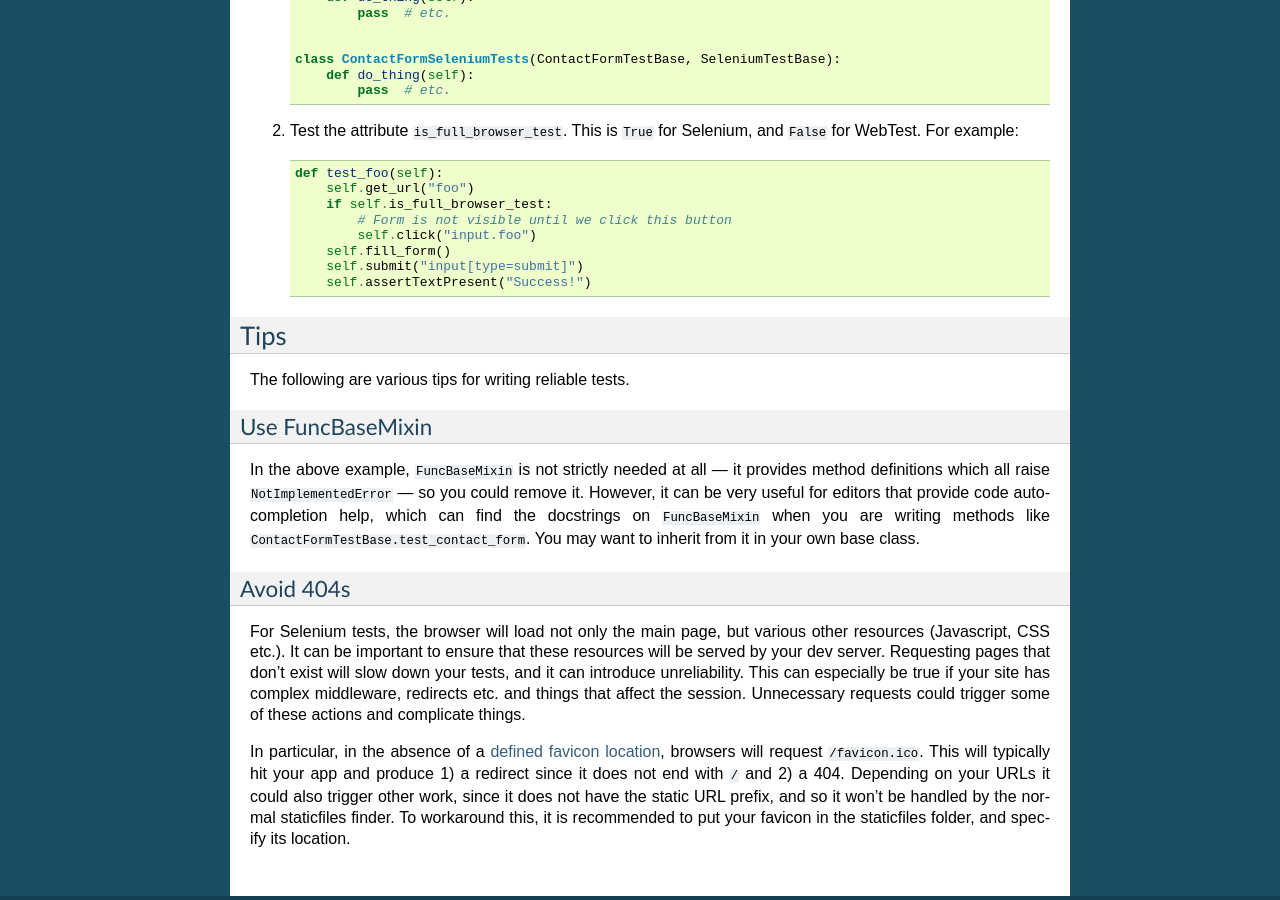
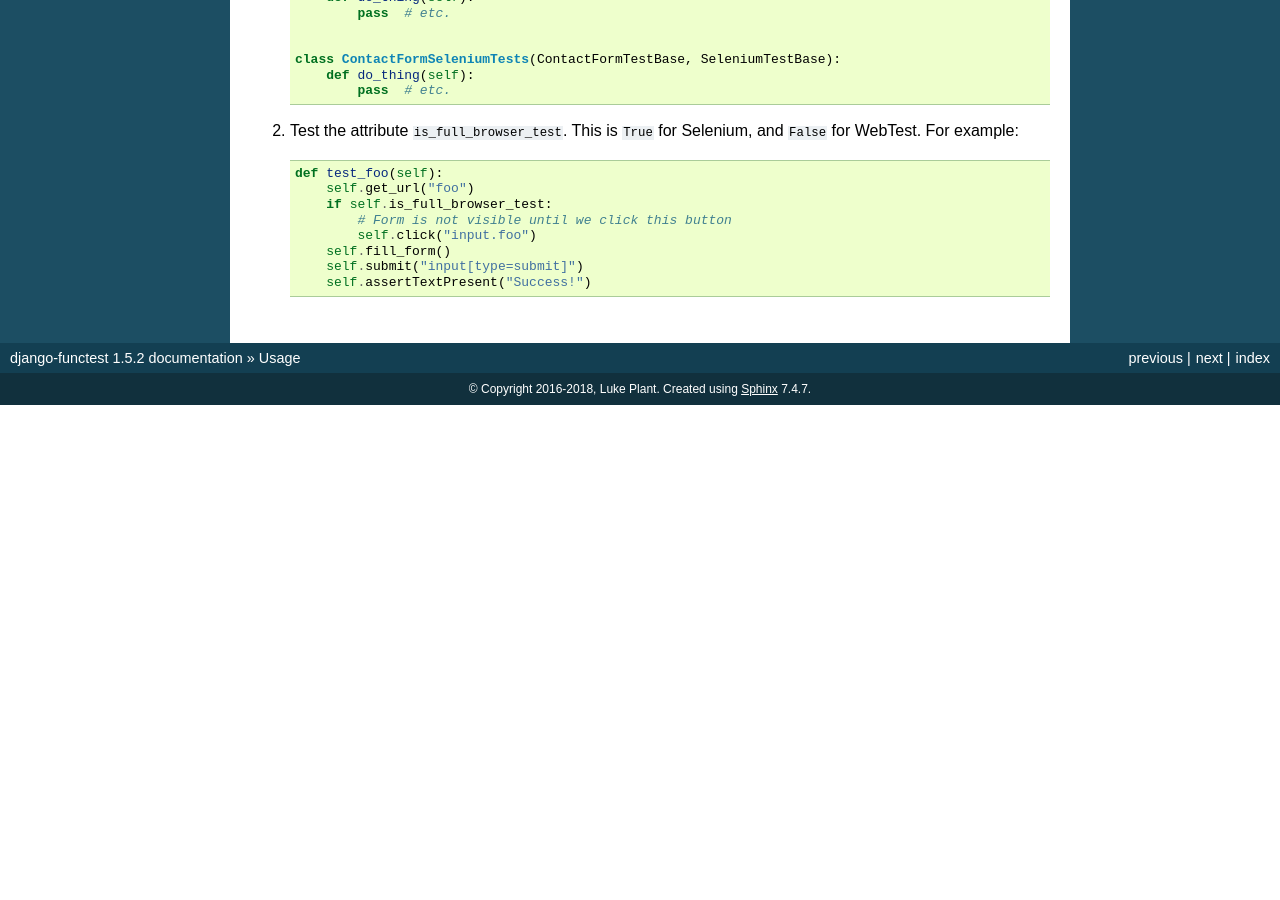
Before and after one commit to django-functest/django-functest, a Sphinx documentation site: the page built from docs/usage.rst, in a window 1280 px wide and 900 px high, scrolled down 2453 px. Built offline with Sphinx 7.4.7, drawn with Linux system fonts in a browser that asks for light colours; after the commit the page ends 2858 px from its top, so only the background shows below that; some of the changed text lies outside the part shown.

Commit message:
Reorganised and expanded tips

```diff
--- a/docs/index.rst
+++ b/docs/index.rst
@@ -18,6 +18,7 @@
    selenium
    webtest
    utils
+   tips
    pytest
    interactive
    contributing
--- a/docs/usage.rst
+++ b/docs/usage.rst
@@ -180,40 +180,3 @@
            self.fill_form()
            self.submit("input[type=submit]")
            self.assertTextPresent("Success!")
-
-
-Tips
-====
-
-The following are various tips for writing reliable tests.
-
-Use FuncBaseMixin
------------------
-
-In the above example, ``FuncBaseMixin`` is not strictly needed at all — it
-provides method definitions which all raise ``NotImplementedError`` — so you
-could remove it. However, it can be very useful for editors that provide code
-auto-completion help, which can find the docstrings on ``FuncBaseMixin`` when
-you are writing methods like ``ContactFormTestBase.test_contact_form``. You may
-want to inherit from it in your own base class.
-
-
-Avoid 404s
-----------
-
-For Selenium tests, the browser will load not only the main page, but various
-other resources (Javascript, CSS etc.). It can be important to ensure that these
-resources will be served by your dev server. Requesting pages that don't exist
-will slow down your tests, and it can introduce unreliability. This can
-especially be true if your site has complex middleware, redirects etc. and
-things that affect the session. Unnecessary requests could trigger some of these
-actions and complicate things.
-
-In particular, in the absence of a `defined favicon location
-<https://www.w3.org/2005/10/howto-favicon>`_, browsers will request
-``/favicon.ico``. This will typically hit your app and produce 1) a redirect
-since it does not end with ``/`` and 2) a 404. Depending on your URLs it could
-also trigger other work, since it does not have the static URL prefix, and so it
-won't be handled by the normal staticfiles finder. To workaround this, it is
-recommended to put your favicon in the staticfiles folder, and specify its
-location.
```
Also changed, not shown: docs/tips.rst (added, +73 -0 lines).
